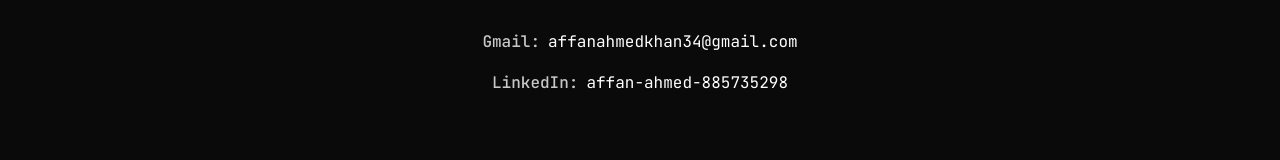
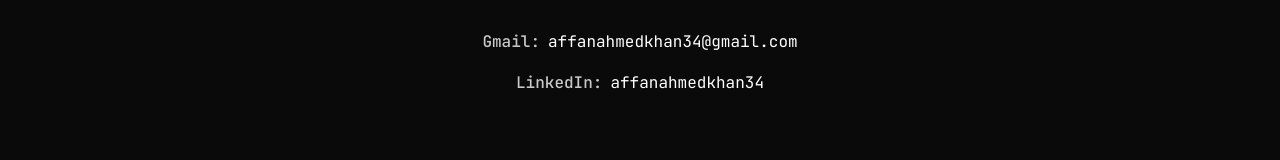
Before and after one commit to AffanAhmed7/portfolio-web, a React (Create React App) app: page / in a window 1280 px wide. Shown: the part 4322-4482 px from the top of the page. Built offline with nearby package versions, Linux system fonts and the light colour scheme.

Commit message:
Update LinkedIn link in Contact section

```diff
--- a/src/components/Contact/Contact.jsx
+++ b/src/components/Contact/Contact.jsx
@@ -4,8 +4,8 @@
 
 export default function Contact() {
   const email = "affanahmedkhan34@gmail.com";
-  const linkedinUrl = "https://www.linkedin.com/in/affan-ahmed-885735298/";
-  const linkedinHandle = "affan-ahmed-885735298";
+  const linkedinUrl = "https://www.linkedin.com/in/affanahmedkhan34";
+  const linkedinHandle = "affanahmedkhan34";
 
   return (
     <section className="contact-section" id="contact" aria-labelledby="contact-heading">
```
